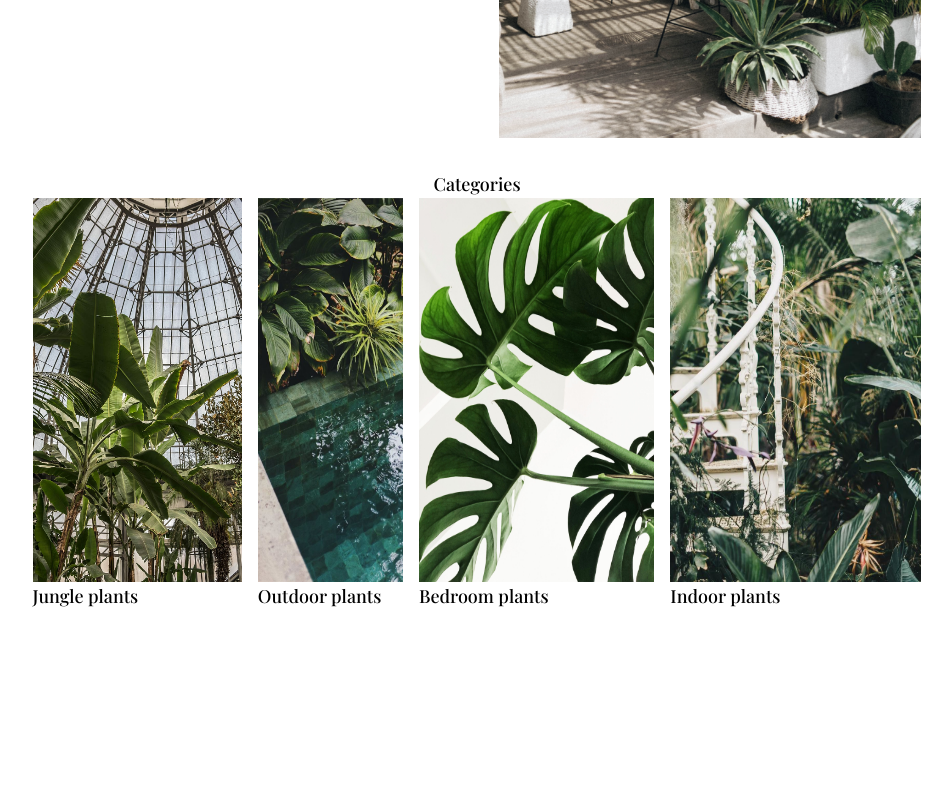
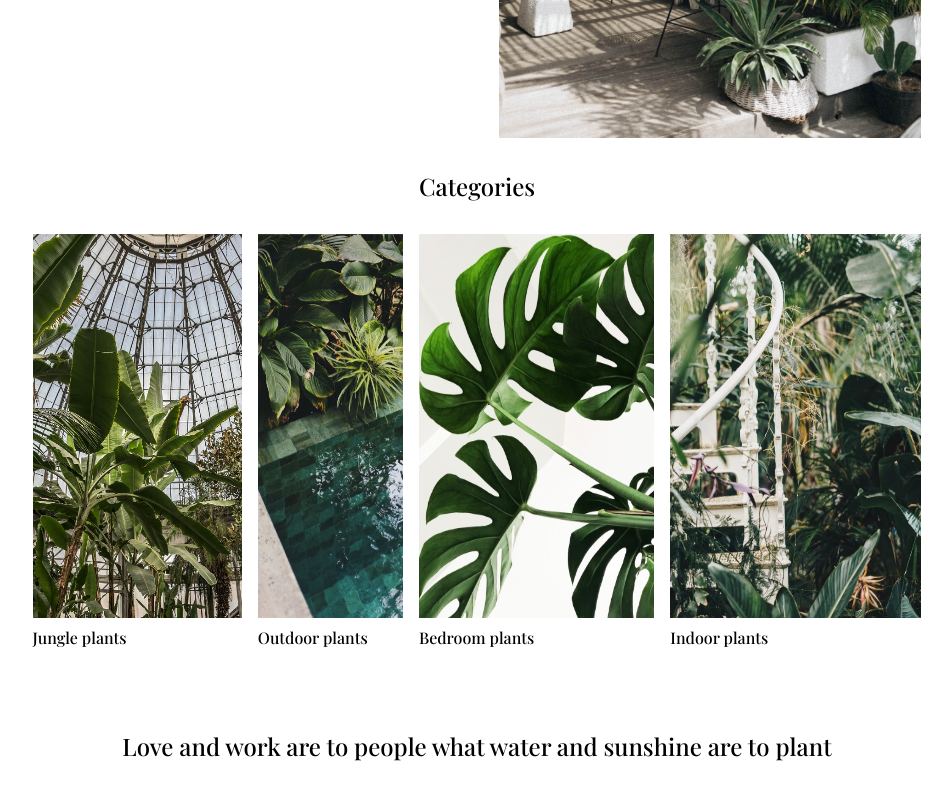
Before and after one commit to debanjo31/radPlants, a React (Create React App) app: page / in a window 1280 px wide. Shown: the part 556-1356 px from the top of the page, without its empty margins (163-1115 px from the left). Before the commit the page ends 1166 px from the top, so only its background shows below. Built offline with nearby package versions, Linux system fonts and the light colour scheme.

Commit message:
paragraph added

```diff
--- a/src/App.js
+++ b/src/App.js
@@ -7,6 +7,7 @@ function App() {
       <Header />
       <Homepage />
       <Categories />
+      <p className="w-4/6 mx-auto text-center font-mainFont text-2xl m-16">Love and work are to people what water and sunshine are to plant</p>
     </div>
   );
 }
--- a/src/component/Pages/Categories.jsx
+++ b/src/component/Pages/Categories.jsx
@@ -7,15 +7,15 @@ import cat4 from "../../img/rad5.png"
 function Categories() {
     const Category = (props) => {
         return(
-            <div>
-                <img src={props.img} alt={props.name} className="w-full h-96" />
+            <div className='mb-4'>
+                <img src={props.img} alt={props.name} className="w-full h-96 mb-2" />
                 <p className='font-mainFont'>{props.name}</p>
             </div>
         )
     }
   return (
-    <div className='w-5/6 text-lg mx-auto'>
-       <p className='text-center font-mainFont'>Categories</p>
+    <div className='w-5/6 mx-auto '>
+       <p className='mt-8 text-center font-mainFont text-2xl mb-8'>Categories</p>
        <div className='md:flex gap-4 '>
             <Category img={cat1} name="Jungle plants" />
             <Category img={cat2} name="Outdoor plants" />
```
